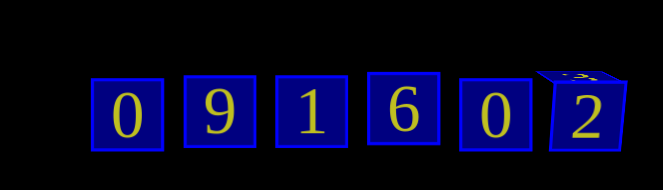
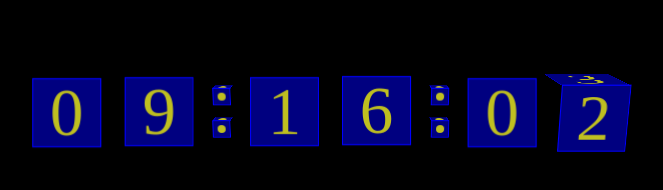
Before and after one commit to SergeyDobrev/MyProject_06, a website: page index.html in a window 1280 px wide. Shown: the whole page, without its empty margins (298-961 px from the left). Drawn offline with nearby package versions, Linux system fonts and the light colour scheme.

Commit message:
3th commit

```diff
--- a/script.js
+++ b/script.js
@@ -1,19 +1,21 @@
 $(function() {
-
 	var oScene = document.createElement('div');
 	$('body').append(oScene);
 	$(oScene).addClass('scene');
 
 	var oBlock = new Array();
+	var oPoint = new Array();
 	var oSide = new Array();
 	var sideArray = ['', 'rotateX(90deg)' , 'rotateY(180deg) rotateZ(180deg)', 'rotateX(-90deg)'];
+	var pointPositionArray = [[-4,-6,3,1],[0,-4,0,-4]];
+	var j = 0;
 
 	for (var i = 0; i < 6; i++) {
 		oSide[i] = new Array();
 		oBlock[i] = document.createElement('div');
 		$(oScene).append(oBlock[i]);
 		$(oBlock[i]).addClass('block');
-		$(oBlock[i]).css({'transform': 'translateX(' + (i - 2) * 3 + 'vh)'});
+		$(oBlock[i]).css({'transform': 'translateX(' + (i - 3) * 3 + 'vh)'});
 
 		for (var n = 0; n < sideArray.length; n++) {
 			oSide[i][n] = document.createElement('div');
@@ -21,6 +23,27 @@ $(function() {
 			$(oSide[i][n]).addClass('side');
 			$(oSide[i][n]).css({'transform': sideArray[n] + ' translateZ(4vh)'});
 			$(oSide[i][n]).html(0);
+		}
+
+		if (i === 1 || i === 3) {
+			for (var m = 0; m < 2; m++) {
+				oPoint[j] = document.createElement('div');
+				$(oScene).append(oPoint[j]);
+				$(oPoint[j]).addClass('block point');
+				$(oPoint[j]).css({'transform':  'translateX(' + pointPositionArray[0][j] + 'vh) ' +
+												'translateY(' + pointPositionArray[1][j] + 'vh)'});
+
+				for (var n = 0; n < sideArray.length; n++) {
+					var oPointSide = document.createElement('div');
+					$(oPoint[j]).append(oPointSide);
+					$(oPointSide).addClass('side pointside');
+					$(oPointSide).css({'transform': sideArray[n] + ' translateZ(1vh)'});
+					var oPointCircle = document.createElement('div');
+					$(oPointSide).append(oPointCircle);
+					$(oPointCircle).addClass('pointcircle');
+				}
+				j++;
+			}
 		}
 	}
 
@@ -42,9 +65,16 @@ $(function() {
 			for (var i = 0; i < timeArray[0].length; i++) {
 				if (timeArray[0][i] != timeArray[1][i]) {
 					$(oSide[i][(timeArray[0][i] % 4)]).html(timeArray[0][i]);
-					oBlock[i].style.transform = 'translateX(' + (i - 2) * 3 + 'vh) rotateX(' + (timeArray[0][i] * -90) + 'deg)';
+					oBlock[i].style.transform = 'translateX(' + (i - 3) * 3 + 'vh) ' +
+												'rotateX(' + (timeArray[0][i] * -90) + 'deg)';
 					timeArray[1][i] = timeArray[0][i];
 				}
+			}
+
+			for (var i = 0; i < oPoint.length; i++) {
+				oPoint[i].style.transform = 'translateX(' + pointPositionArray[0][i] + 'vh) ' +
+											'translateY(' + pointPositionArray[1][i] + 'vh) ' +
+											'rotateX(' + (timeArray[0][5] * -90) + 'deg)';
 			}
 		}
 	}, 1000);
--- a/style.css
+++ b/style.css
@@ -11,7 +11,6 @@ body {
 	margin: 0 auto;
 	margin-top: 10vh;
 	perspective: 90vh;
-	text-align: center;
 }
 
 .block {
@@ -29,8 +28,29 @@ body {
 	line-height: 8vh;
 	font-size: 8vh;
 	position: absolute;
-	border: 3px solid blue;
+	border: 1px solid blue;
 	color: rgba(255,255,0,0.75);
 	background-color: rgba(0,0,255,0.5);
 	backface-visibility: hidden;
 }
+
+.point {
+	height: 2vh;
+	width: 2vh;
+	margin-bottom: 1vh;
+	display: inline-block;
+}
+
+.pointside {
+	height: 2vh;
+	width: 2vh;
+}
+
+.pointcircle {
+	height: 1vh;
+	width: 1vh;
+	margin: 0.5vh auto;
+	border-radius: 50%;
+	background-color: rgba(255,255,0,0.75);
+	backface-visibility: hidden;
+}
```
